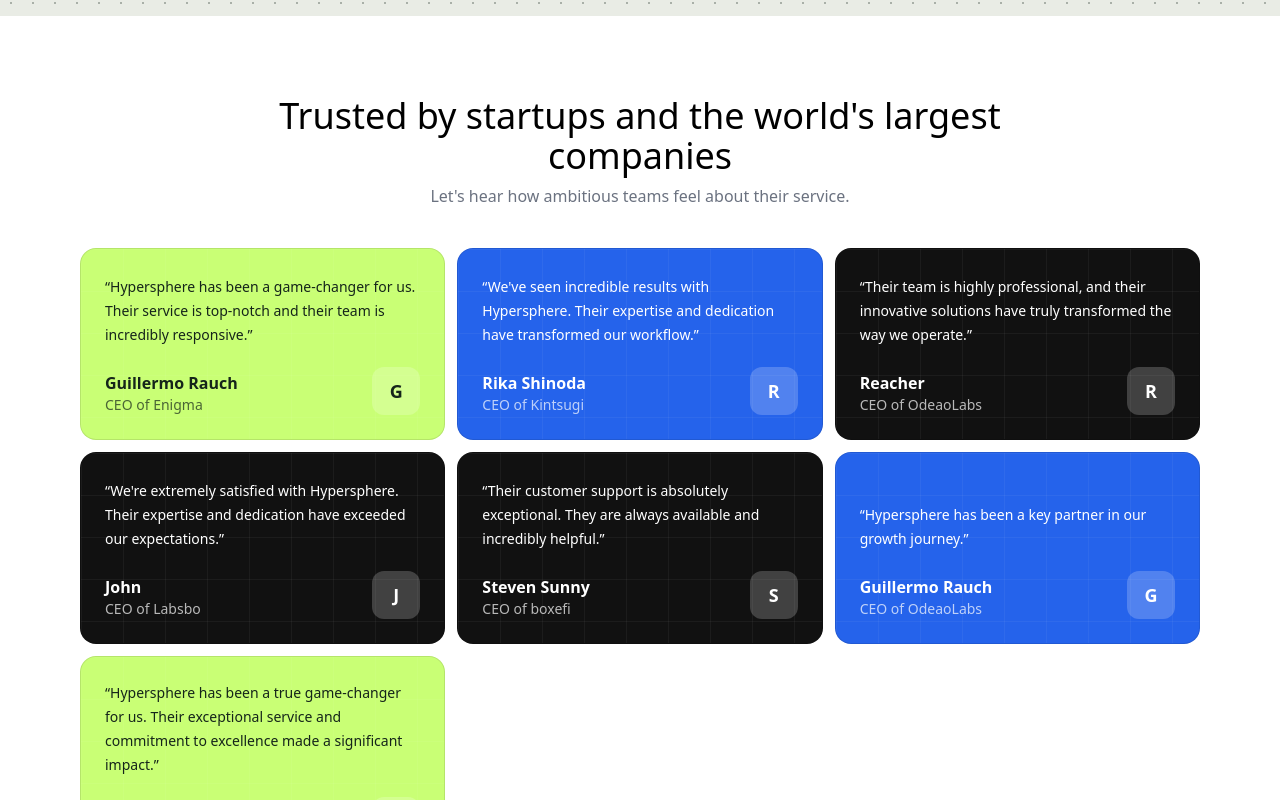
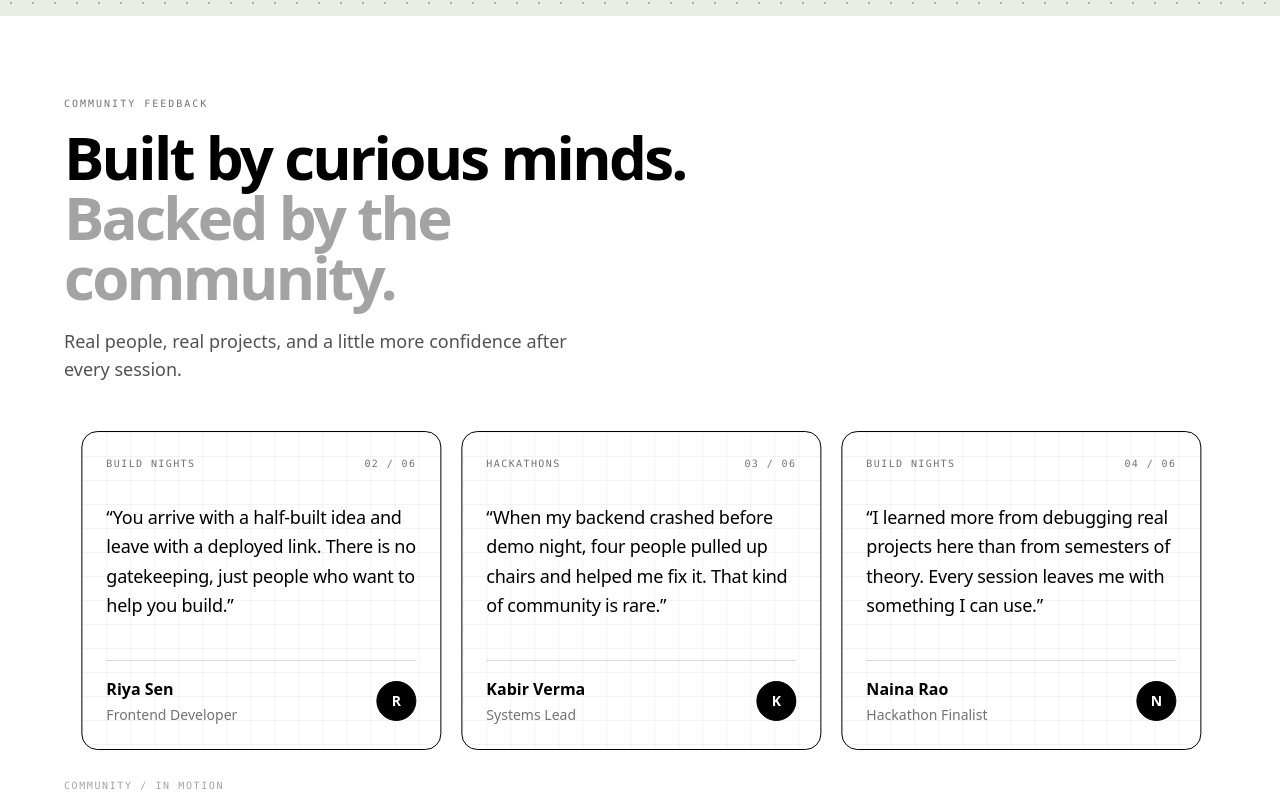
Before and after one commit to Raj-Likhit/demo2, a Next.js app: page / in a window 1280 px wide. Shown: the part 3000-3800 px from the top of the page. Built offline with nearby package versions, Linux system fonts and the light colour scheme.

Commit message:
feat: refine testimonials and gradient footer

```diff
--- a/components/ui/ruixen-gradient-footer.tsx
+++ b/components/ui/ruixen-gradient-footer.tsx
@@ -20,7 +20,7 @@ export interface RuixenGradientFooterProps {
   children?: ReactNode; gradientHeight?: string; minReveal?: number; bars?: number; blur?: number; peak?: number; valley?: number; stops?: Stop[]; className?: string; style?: CSSProperties
 }
 
-export function RuixenGradientFooter({ children, gradientHeight = "65vh", minReveal = .045, bars = 9, blur = 15, peak = .98, valley = .55, stops = DEFAULT_STOPS, className, style }: RuixenGradientFooterProps) {
+export function RuixenGradientFooter({ children, gradientHeight = "65vh", minReveal = 0, bars = 9, blur = 15, peak = .98, valley = .55, stops = DEFAULT_STOPS, className, style }: RuixenGradientFooterProps) {
   const uid = useId().replace(/:/g, "")
   const bandRef = useRef<HTMLDivElement>(null)
   const [progress, setProgress] = useState(minReveal)
--- a/components/ui/testimonial.tsx
+++ b/components/ui/testimonial.tsx
@@ -1,25 +1,77 @@
 "use client";
 
-import { TimelineContent } from "@/components/ui/timeline-animation";
-import { useRef } from "react";
+type Testimonial = {
+  quote: string;
+  name: string;
+  role: string;
+  category: string;
+  initial: string;
+};
 
-const testimonials = [
-  ["Hypersphere has been a game-changer for us. Their service is top-notch and their team is incredibly responsive.", "Guillermo Rauch", "CEO of Enigma", "#c9ff75"],
-  ["We've seen incredible results with Hypersphere. Their expertise and dedication have transformed our workflow.", "Rika Shinoda", "CEO of Kintsugi", "#2563eb"],
-  ["Their team is highly professional, and their innovative solutions have truly transformed the way we operate.", "Reacher", "CEO of OdeaoLabs", "#111111"],
-  ["We're extremely satisfied with Hypersphere. Their expertise and dedication have exceeded our expectations.", "John", "CEO of Labsbo", "#111111"],
-  ["Their customer support is absolutely exceptional. They are always available and incredibly helpful.", "Steven Sunny", "CEO of boxefi", "#111111"],
-  ["Hypersphere has been a key partner in our growth journey.", "Guillermo Rauch", "CEO of OdeaoLabs", "#2563eb"],
-  ["Hypersphere has been a true game-changer for us. Their exceptional service and commitment to excellence made a significant impact.", "Paul Brauch", "CTO of Spectrum", "#c9ff75"],
-] as const;
-
-function TestimonialCard({ item, index }: { item: (typeof testimonials)[number]; index: number }) {
-  const [quote, name, role, color] = item;
-  const dark = color === "#111111";
-  return <TimelineContent animationNum={index} className="relative flex min-h-48 flex-col justify-between overflow-hidden rounded-2xl border border-black/10 p-6" style={{ backgroundColor: color, color: dark || color === "#2563eb" ? "white" : "#15251a" }}><div className="pointer-events-none absolute inset-0 opacity-25" style={{ backgroundImage: "linear-gradient(to right,#fff3 1px,transparent 1px),linear-gradient(to bottom,#fff3 1px,transparent 1px)", backgroundSize: "42px 42px" }} /><article className="relative mt-auto"><p className="text-sm leading-6">“{quote}”</p><div className="flex items-end justify-between gap-4 pt-5"><div><h3 className="font-semibold">{name}</h3><p className="text-sm opacity-70">{role}</p></div><div className="grid size-12 shrink-0 place-items-center rounded-xl bg-white/20 text-lg font-semibold">{name[0]}</div></div></article></TimelineContent>;
-}
+const testimonials: Testimonial[] = [
+  { quote: "DevCatalyst gave me the confidence to ship my first real product. The feedback is honest, practical, and always encouraging.", name: "Aarav Mehta", role: "Core Maintainer", category: "Open Source", initial: "A" },
+  { quote: "You arrive with a half-built idea and leave with a deployed link. There is no gatekeeping, just people who want to help you build.", name: "Riya Sen", role: "Frontend Developer", category: "Build Nights", initial: "R" },
+  { quote: "When my backend crashed before demo night, four people pulled up chairs and helped me fix it. That kind of community is rare.", name: "Kabir Verma", role: "Systems Lead", category: "Hackathons", initial: "K" },
+  { quote: "I learned more from debugging real projects here than from semesters of theory. Every session leaves me with something I can use.", name: "Naina Rao", role: "Hackathon Finalist", category: "Build Nights", initial: "N" },
+  { quote: "People celebrate your smallest pull request like it matters. That made contributing feel approachable from day one.", name: "Devansh Joshi", role: "Open Source Contributor", category: "Open Source", initial: "D" },
+  { quote: "The best part is the energy: curious people, thoughtful projects, and enough room to experiment without pretending to have it all figured out.", name: "Zoya Khan", role: "Creative Technologist", category: "Hackathons", initial: "Z" },
+];
 
 export default function ClientFeedback() {
-  const testimonialRef = useRef<HTMLDivElement>(null);
-  return <main ref={testimonialRef} className="w-full bg-white py-20 text-black"><section className="container mx-auto max-w-6xl px-4"><div className="mx-auto max-w-screen-md space-y-2 text-center"><TimelineContent as="h2" animationNum={0} timelineRef={testimonialRef} className="text-3xl font-medium xl:text-4xl">Trusted by startups and the world&apos;s largest companies</TimelineContent><TimelineContent as="p" animationNum={1} timelineRef={testimonialRef} className="text-gray-500">Let&apos;s hear how ambitious teams feel about their service.</TimelineContent></div><div className="mt-10 grid gap-3 lg:grid-cols-3">{testimonials.map((item, index) => <TestimonialCard key={`${item[1]}-${index}`} item={item} index={index} />)}</div></section></main>;
+  return (
+    <section className="bg-white px-5 py-20 text-black sm:px-8 lg:px-10">
+      <div className="mx-auto max-w-6xl">
+        <header className="max-w-2xl">
+          <p className="font-mono text-[10px] uppercase tracking-[0.2em] text-neutral-500">Community feedback</p>
+          <h2 className="mt-4 text-4xl font-semibold tracking-[-0.045em] sm:text-6xl">
+            Built by curious minds.
+            <span className="block text-neutral-400">Backed by the community.</span>
+          </h2>
+          <p className="mt-5 max-w-lg text-base leading-relaxed text-neutral-600 sm:text-lg">
+            Real people, real projects, and a little more confidence after every session.
+          </p>
+        </header>
+
+        <div className="mt-12 overflow-hidden pb-6">
+          <div className="testimonial-marquee flex w-max">
+            {[0, 1].map((copy) => (
+              <div key={copy} className="flex gap-5 pr-5" aria-hidden={copy === 1}>
+                {testimonials.map((item, index) => (
+                  <article
+                    key={`${copy}-${item.name}`}
+                    className="flex min-h-[250px] w-[min(82vw,360px)] flex-col justify-between rounded-2xl border border-black bg-white p-6"
+                    style={{
+                      backgroundImage: "linear-gradient(rgba(0,0,0,.045) 1px, transparent 1px), linear-gradient(90deg, rgba(0,0,0,.045) 1px, transparent 1px)",
+                      backgroundSize: "24px 24px",
+                    }}
+                  >
+                    <div>
+                      <div className="mb-8 flex items-center justify-between font-mono text-[10px] uppercase tracking-[0.14em] text-neutral-500">
+                        <span>{item.category}</span>
+                        <span>{String(index + 1).padStart(2, "0")} / 06</span>
+                      </div>
+                      <p className="text-lg leading-relaxed tracking-[-0.015em]">“{item.quote}”</p>
+                    </div>
+                    <footer className="mt-10 flex items-center justify-between gap-4 border-t border-black/15 pt-4">
+                      <div>
+                        <p className="font-semibold">{item.name}</p>
+                        <p className="mt-1 text-sm text-neutral-500">{item.role}</p>
+                      </div>
+                      <span className="grid size-10 shrink-0 place-items-center rounded-full border border-black bg-black text-sm font-semibold text-white">{item.initial}</span>
+                    </footer>
+                  </article>
+                ))}
+              </div>
+            ))}
+          </div>
+        </div>
+        <p className="mt-1 font-mono text-[10px] uppercase tracking-[0.16em] text-neutral-400">Community / in motion</p>
+      </div>
+      <style>{`
+        .testimonial-marquee { animation: testimonial-scroll 42s linear infinite; }
+        @keyframes testimonial-scroll { from { transform: translateX(0); } to { transform: translateX(-50%); } }
+        @media (prefers-reduced-motion: reduce) { .testimonial-marquee { animation-play-state: paused; } }
+      `}</style>
+    </section>
+  );
 }
```
Also changed, not shown: components/sections/site-footer.tsx (+1 -1 lines).
